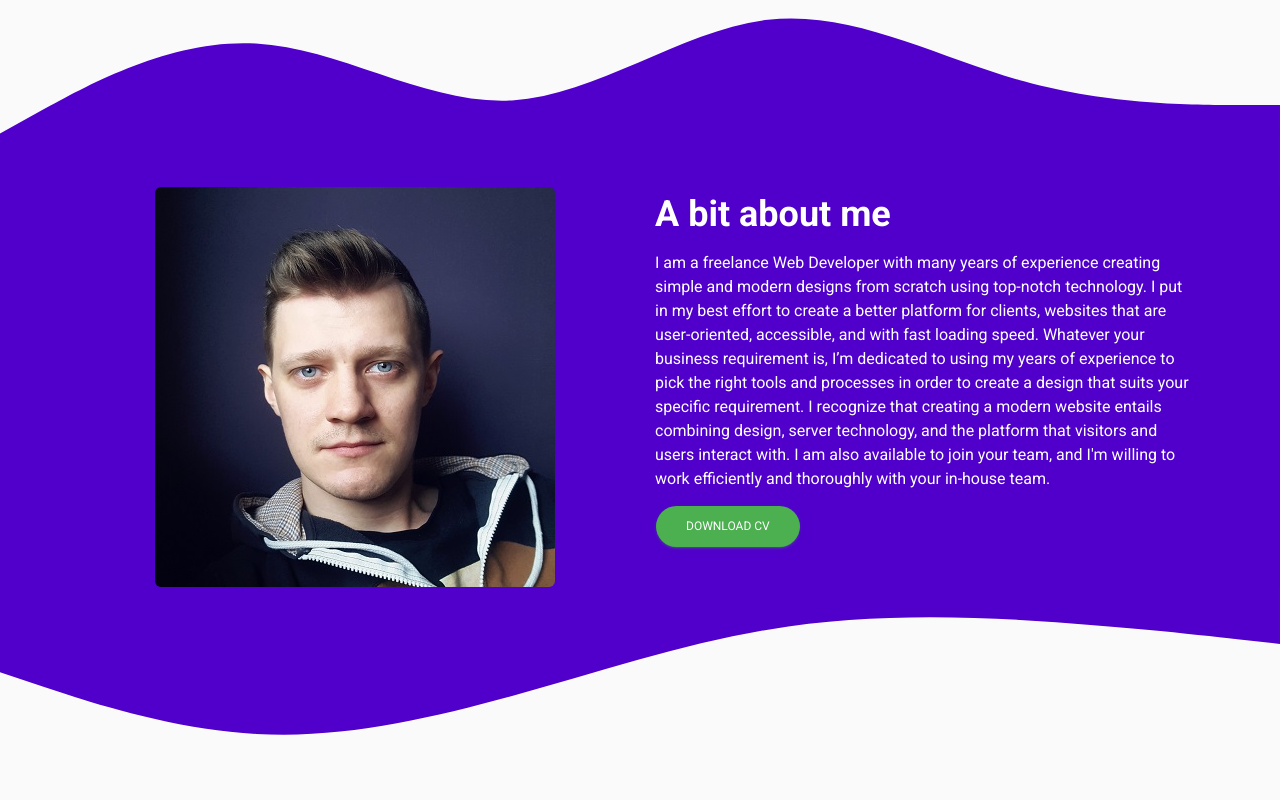
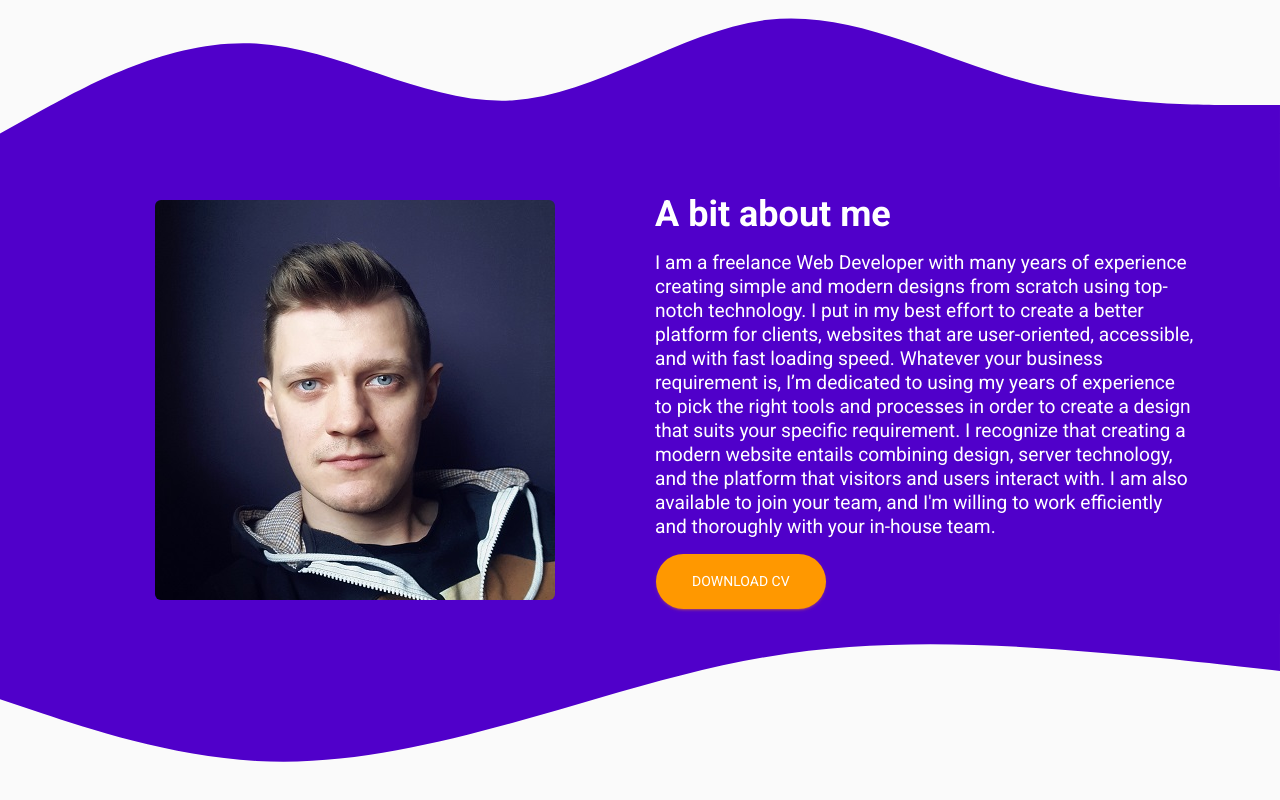
Before and after one commit to zbych232/portfolio, a Vue app in the folder portfolio/: page / in a window 1280 px wide. Shown: the part 828-1628 px from the top of the page. Built offline with nearby package versions, Linux system fonts and the light colour scheme.

Commit message:
large button, bigger forn size

```diff
--- a/portfolio/src/layout/MainNavbar.vue
+++ b/portfolio/src/layout/MainNavbar.vue
@@ -27,7 +27,7 @@
               <!-- Here you can add your items from the section-start of your toolbar -->
             </mobile-menu>
             <md-list>
-              <router-link :to="{ name: 'index' }">
+              <router-link :to="{ name: 'mainPage' }">
                 <md-list-item href="javascript:void(0)">
                   <i class="material-icons">content_paste</i>
                   <p>O mnie</p>
--- a/portfolio/src/views/mainPage.vue
+++ b/portfolio/src/views/mainPage.vue
@@ -49,7 +49,7 @@
                 join your team, and I'm willing to work efficiently and
                 thoroughly with your in-house team.
               </p>
-              <md-button class="md-success md-round">Download CV</md-button>
+              <md-button class="md-warning md-round md-lg">Download CV</md-button>
             </div>
           </div>
         </div>
@@ -98,7 +98,6 @@ export default {
 
 <style lang="scss" scoped>
 .headerContainer {
-  margin-left: auto;
   text-align: right;
   margin-top: 100px;
   h1 {
@@ -153,7 +152,7 @@ export default {
       font-weight: 900;
     }
     p {
-      font-size: 1em;
+      font-size: 1.2em;
       font-weight: 400;
     }
   }
```
